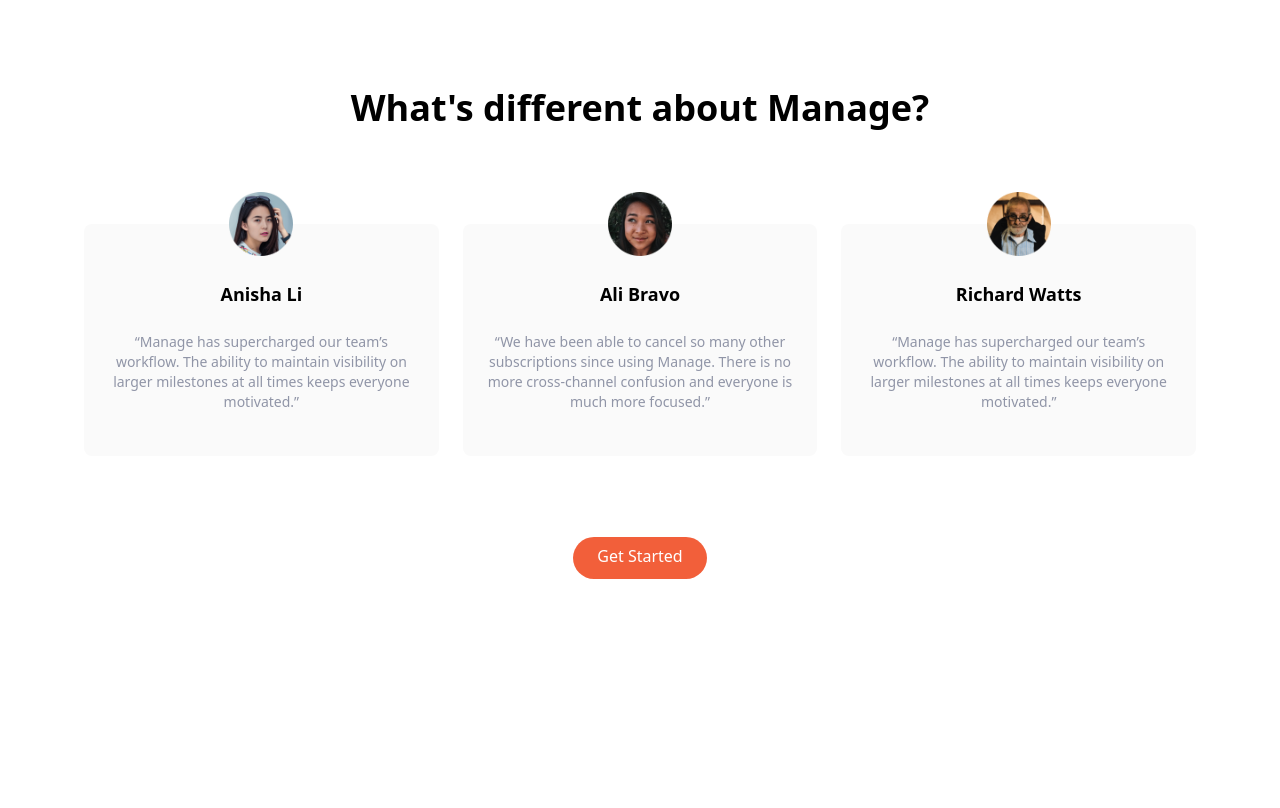
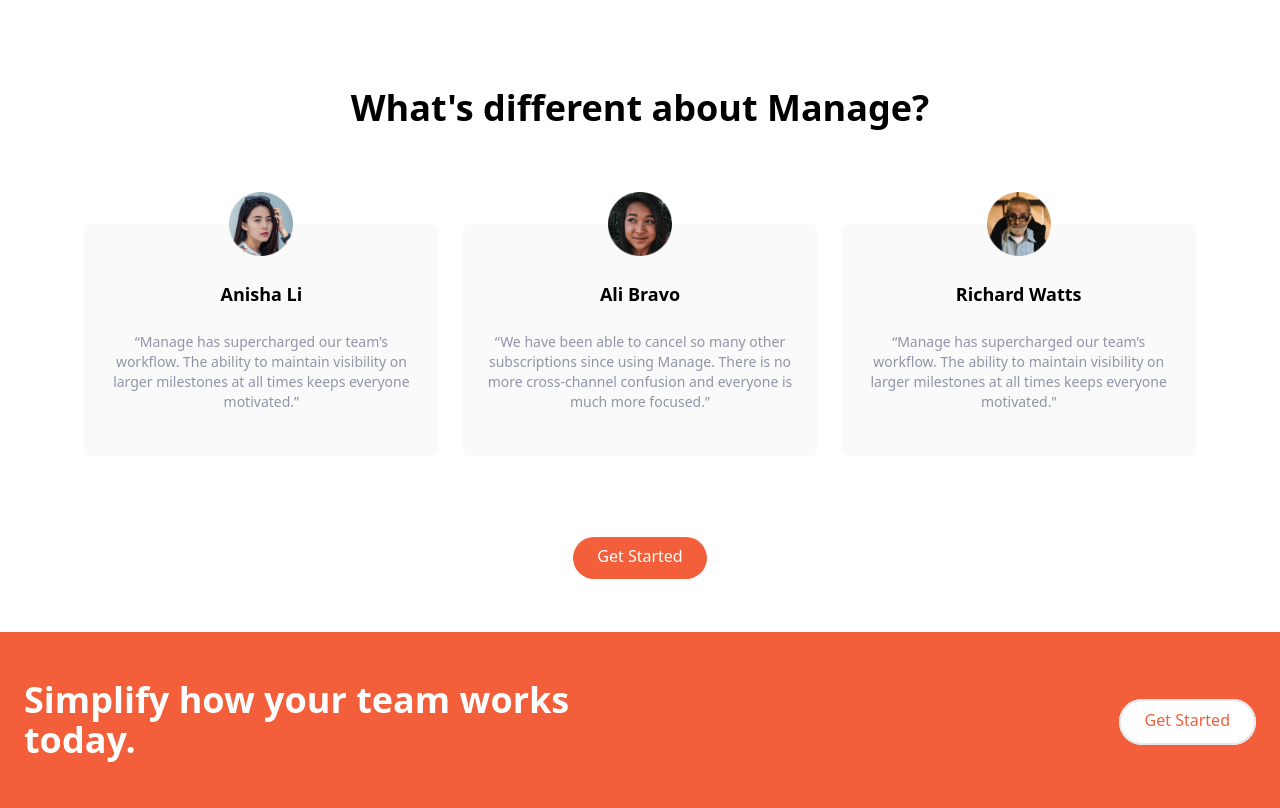
Before and after one commit to Moazam05/tailwind-landingpage, a website: page index.html in a window 1280 px wide. Shown: the part 1149-1957 px from the top of the page. Before the commit the page ends 1781 px from the top, so only its background shows below. Drawn offline with Linux system fonts and the light colour scheme.

Commit message:
cta section

```diff
--- a/index.html
+++ b/index.html
@@ -236,5 +236,27 @@
         </div>
       </div>
     </section>
+    <!-- CTA Section -->
+    <section id="cta" class="bg-brightRed">
+      <!-- Flex Container -->
+      <div
+        class="container flex flex-col items-center justify-between px-6 py-24 mx-auto space-y-12 md:py-12 md:flex-row md:space-y-0"
+      >
+        <!-- Heading -->
+        <h2
+          class="text-xl font-bold leading-tight text-center text-white md:text-4xl md:max-w-xl md:text-left"
+        >
+          Simplify how your team works today.
+        </h2>
+        <!-- Button -->
+        <div>
+          <a
+            href=""
+            class="p-3 px-6 pt-2 text-brightRed bg-white rounded-full baseline hover:bg-brightRed hover:text-white hover:border-white border-2"
+            >Get Started</a
+          >
+        </div>
+      </div>
+    </section>
   </body>
 </html>
```
Also changed, not shown: css/main.css.
